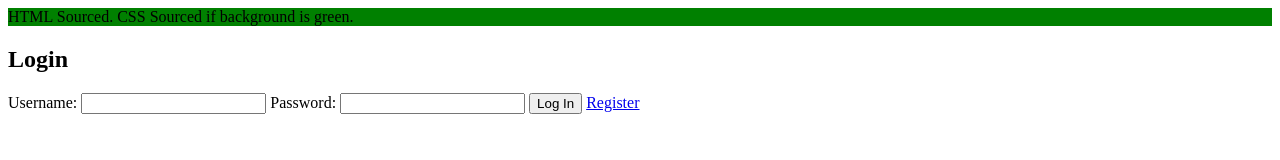
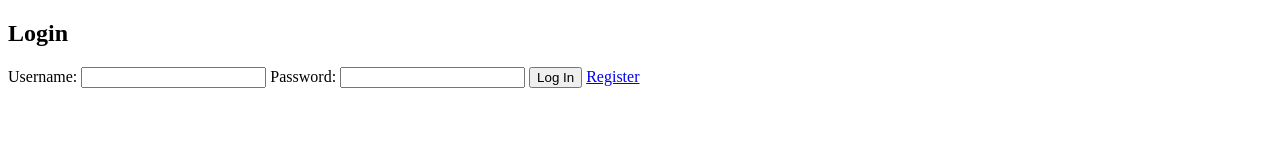
Before and after one commit to mattcllhn/oso, a website: page client/views/index.html in a window 1280 px wide. Drawn offline with Linux system fonts and the light colour scheme; files that its build step writes are made by us from their sources; files whose address does not match are found by name.

Commit message:
changed main page

```diff
--- a/client/views/index.html
+++ b/client/views/index.html
@@ -17,9 +17,6 @@
         <script type="text/javascript" src="scripts/client.min.js"></script>
     </head>
     <body ng-app="myApp">
-        <div class="cssTest">
-            HTML Sourced. CSS Sourced if background is green.
-        </div>
         <main ng-view></main>
     </body>
 </html>
```
